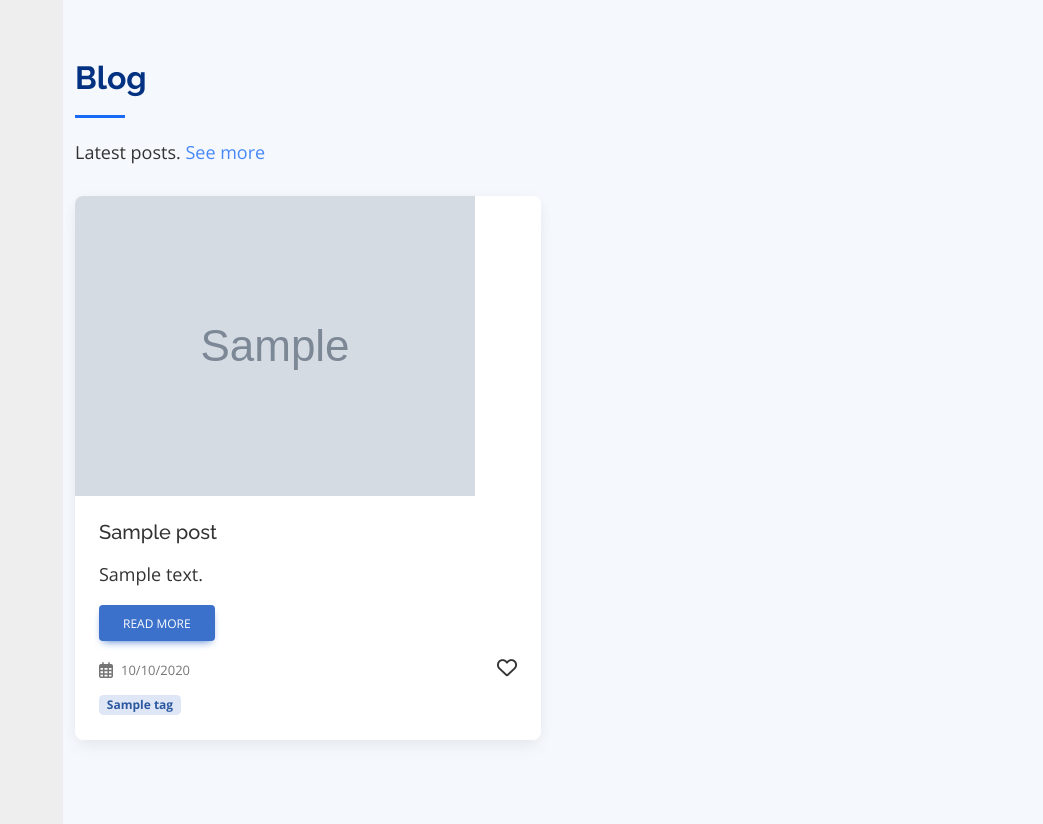
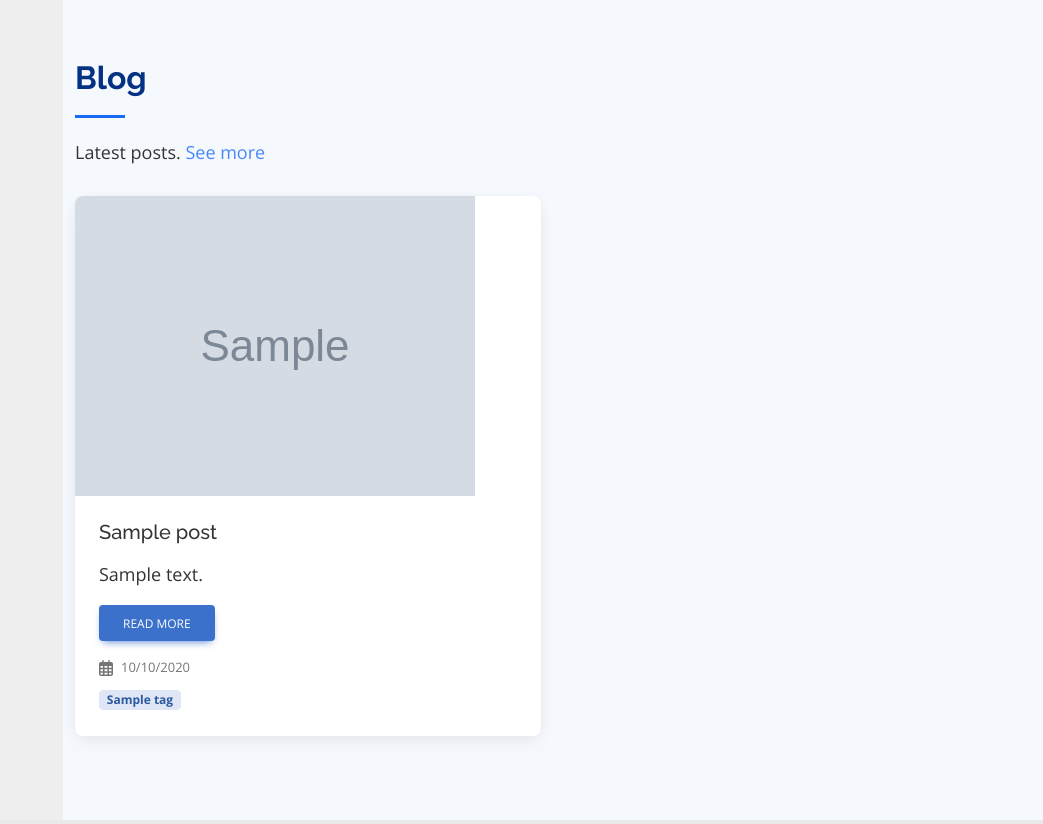
Before and after one commit to adrolc/adrianolczak, a Django app: template adrianolczak/templates/homepage/index.html in a window 1280 px wide. Shown: the part 3886-4710 px from the top of the page, without its empty margins (237-1280 px from the left). Run offline with Django 4.2, Linux system fonts and the light colour scheme; the template is opened without the code that fills it: most values are stand-ins (such as "Sample title", 1, 10 or a date in 2020); grey boxes marked "Sample" are stand-in pictures; parts of the project's set-up code (start-up, migrations or seed data) failed here and were passed over.

Commit message:
blog: remove option to add to favorites

```diff
--- a/adrianolczak/templates/blog/includes/post_card.html
+++ b/adrianolczak/templates/blog/includes/post_card.html
@@ -11,13 +11,10 @@
             <h5 class="card-title">{{ post.title }}</h5>
             <p class="card-text">{{ post.body|truncatechars:100|linebreaks }}</p>
             <a href="{{ post.get_absolute_url }}" class="btn btn-primary">READ MORE</a>
-            <div class="d-flex justify-content-between align-items-center mt-3">
+            <div class="mt-3">
                 <div class="d-flex gap-2 align-items-center">
                     <i class="fa-regular fa-calendar-days text-muted"></i>
                     <p class="text-muted m-0" style="font-size:13px">{{ post.publish|date:"d/m/Y" }}</p>
-                </div>
-                <div class="favorite">
-                    <i class="fa-regular fa-heart fs-5"></i>
                 </div>
             </div>
             <div class="post-tags mt-2">
```
